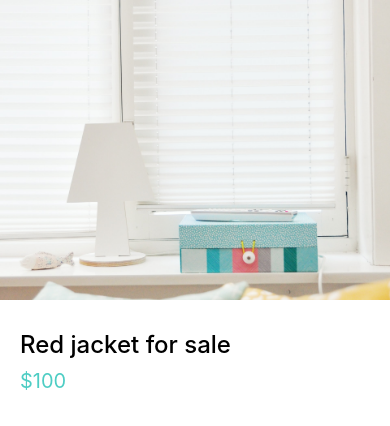
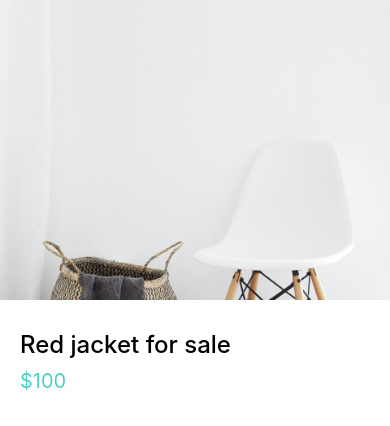
Before and after one commit to mhemanthkmr/my-app, a React Native app: screen / in a window 390 px wide. Shown: the top 426 px of the page. Built offline with nearby package versions, Linux system fonts and the light colour scheme.

Commit message:
Changed Return Line

```diff
--- a/App.js
+++ b/App.js
@@ -13,5 +13,5 @@ import Card from "./app/components/Card";
 import ProductList from "./app/screens/ProductList";
 import ListingDetails from "./app/components/ListingDetails";
 export default function App() {
-  return <ListingDetails image={require("./app/assets/background.jpg")} />;
+  return <ListingDetails image={require("./app/assets/chair.jpg")} />;
 }
```
